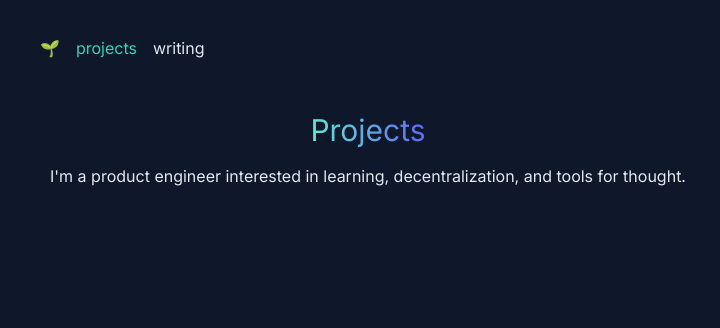
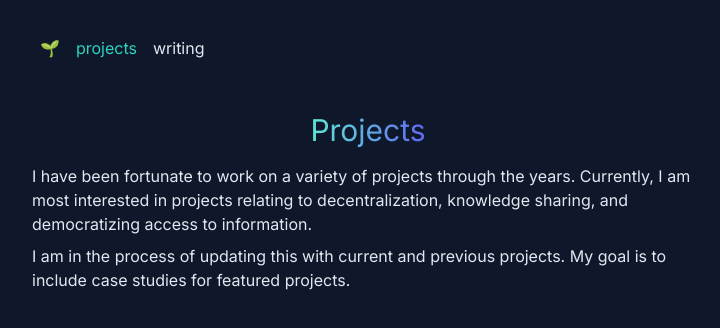
Before and after one commit to jonathanprozzi/jonathan-garden-site, a Next.js app: page /projects in a window 1280 px wide. Shown: the top 328 px of the page, without its empty margins (272-992 px from the left). Built offline with nearby package versions, Linux system fonts and the light colour scheme.

Commit message:
added more to description on projects page

```diff
--- a/app/projects/page.tsx
+++ b/app/projects/page.tsx
@@ -5,10 +5,16 @@ export default function Projects() {
         <h1 className="text-bold text-xl md:text-3xl  bg-clip-text text-transparent bg-gradient-to-r from-teal-300 to-indigo-500">
           Projects
         </h1>
-        <div>
+        <div className="flex flex-col gap-2">
           <p>
-            I&apos;m a product engineer interested in learning,
-            decentralization, and tools for thought.
+            I have been fortunate to work on a variety of projects through the
+            years. Currently, I am most interested in projects relating to
+            decentralization, knowledge sharing, and democratizing access to
+            information.
+          </p>
+          <p>
+            I am in the process of updating this with current and previous
+            projects. My goal is to include case studies for featured projects.
           </p>
         </div>
       </div>
```
